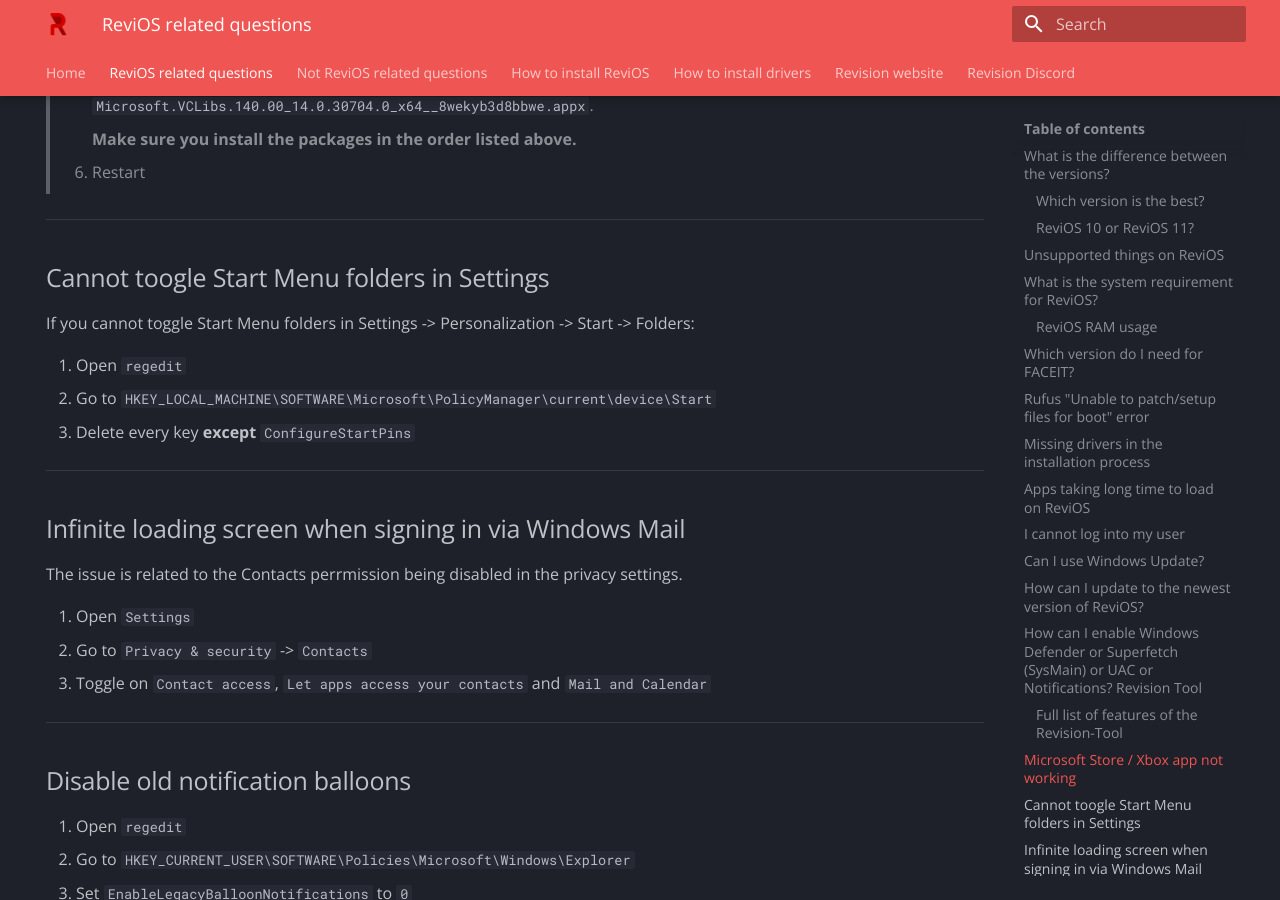
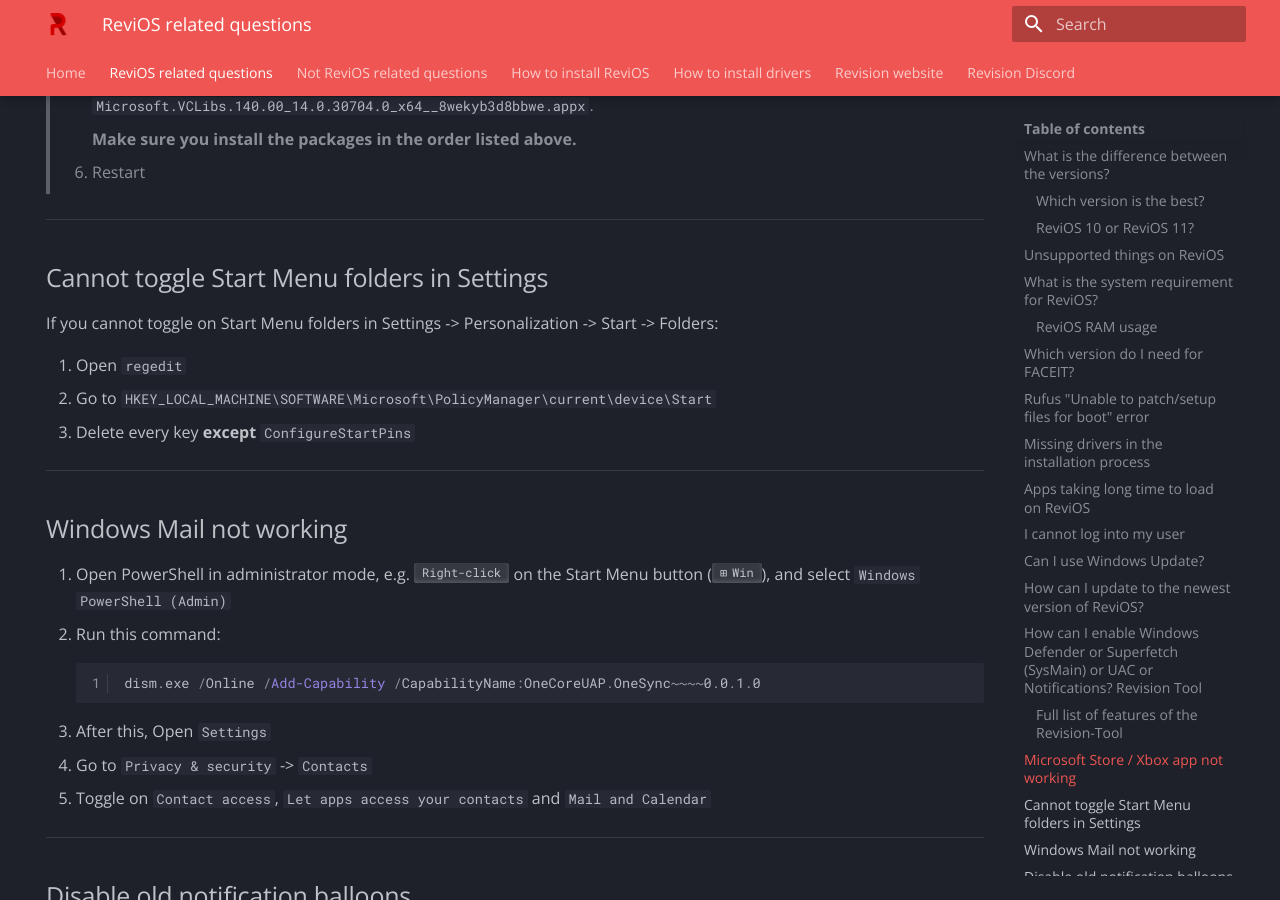
Before and after one commit to dkovacs24/ReviOS_faq, an MkDocs documentation site: the page built from docs/related.md, in a window 1280 px wide and 900 px high, scrolled down 7616 px. Built offline with MkDocs 1.6.1 and Material for MkDocs 9.7.7, drawn with Linux system fonts in a browser that asks for light colours; some of the changed text lies outside the part shown.

Commit message:
Update related.md

````diff
--- a/docs/related.md
+++ b/docs/related.md
@@ -287,9 +287,9 @@
 
 ---
 
-## Cannot toogle Start Menu folders in Settings
+## Cannot toggle Start Menu folders in Settings
 
-If you cannot toggle Start Menu folders in Settings -> Personalization -> Start -> Folders:
+If you cannot toggle on Start Menu folders in Settings -> Personalization -> Start -> Folders:
 
 1. Open `regedit`
 2. Go to `HKEY_LOCAL_MACHINE\SOFTWARE\Microsoft\PolicyManager\current\device\Start`
@@ -297,13 +297,18 @@
 
 ---
 
-## Infinite loading screen when signing in via Windows Mail
+## Windows Mail not working
 
-The issue is related to the Contacts perrmission being disabled in the privacy settings.
+1. Open PowerShell in administrator mode, e.g. ++"Right-click"++ on the Start Menu button (++win++), and select `Windows PowerShell (Admin)`
+2. Run this command:
 
-1. Open `Settings`
-2. Go to `Privacy & security` -> `Contacts`
-3. Toggle on `Contact access`, `Let apps access your contacts` and `Mail and Calendar`
+    ```powershell
+    dism.exe /Online /Add-Capability /CapabilityName:OneCoreUAP.OneSync~~~~0.0.1.0
+    ```
+
+3. After this, Open `Settings`
+4. Go to `Privacy & security` -> `Contacts`
+5. Toggle on `Contact access`, `Let apps access your contacts` and `Mail and Calendar`
 
 ---
 
````
Also changed, not shown: other parts of docs/related.md (+1 -1 lines).
